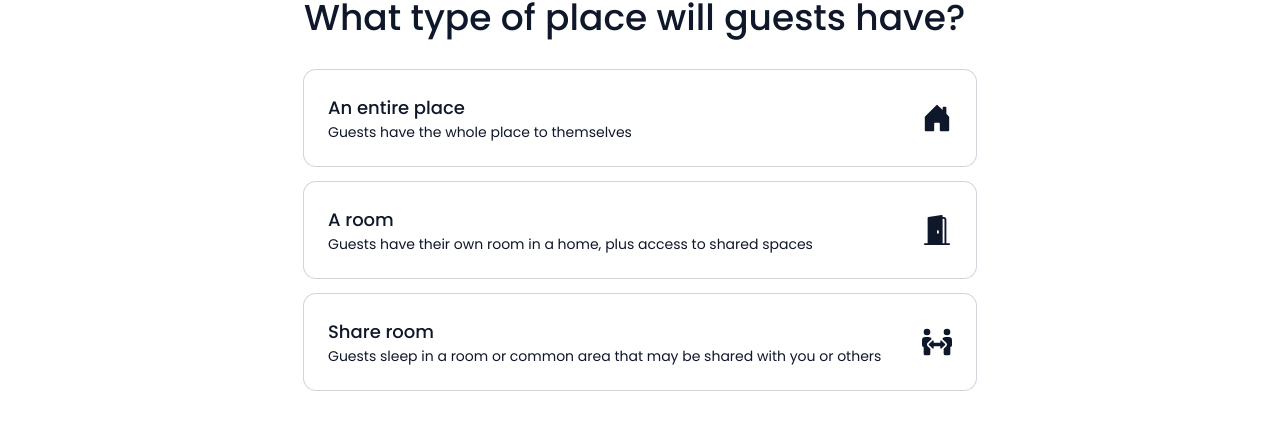
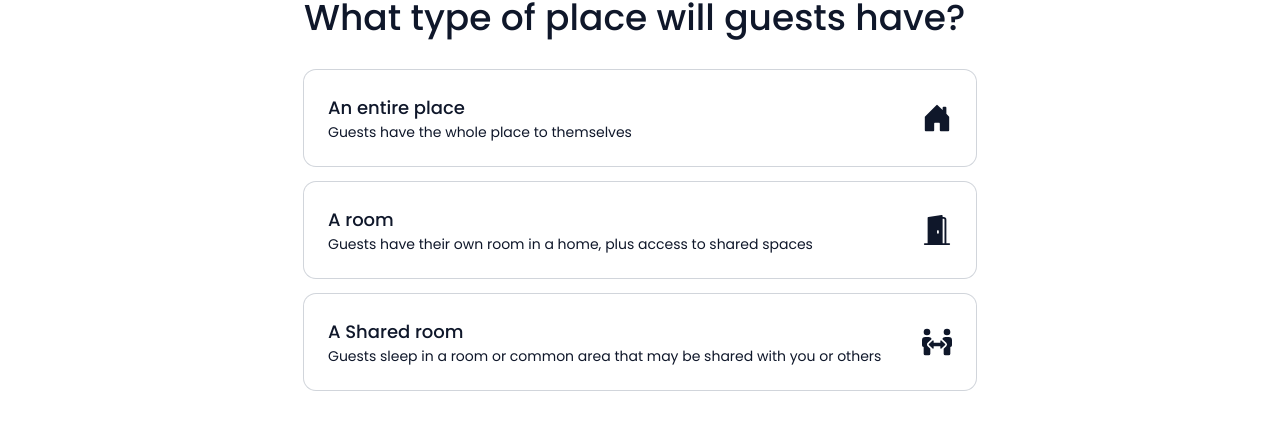
Before and after one commit to madbull12/NXTHOUSE, a Next.js app: page /become-a-host/1/privacy-type in a window 1280 px wide. Shown: the part 182-622 px from the top of the page. Built offline with nearby package versions, Linux system fonts and the light colour scheme; no server answers.

Commit message:
location page and mapbox integration

```diff
--- a/package.json
+++ b/package.json
@@ -31,6 +31,7 @@
     "eslint-config-next": "13.4.3",
     "framer-motion": "^10.12.16",
     "lucide-react": "^0.220.0",
+    "mapbox-gl": "^2.15.0",
     "next": "^13.4.5-canary.2",
     "next-auth": "^4.22.1",
     "postcss": "8.4.23",
@@ -40,6 +41,7 @@
     "react-hook-form": "^7.43.9",
     "react-hot-toast": "^2.4.1",
     "react-icons": "^4.8.0",
+    "react-map-gl": "^7.0.25",
     "swiper": "^9.3.2",
     "tailwind-merge": "^1.12.0",
     "tailwindcss": "3.3.2",
--- /dev/null
+++ b/src/app/become-a-host/[hostId]/(step1)/location/page.tsx
@@ -0,0 +1,68 @@
+"use client";
+import Container from "@/components/Container";
+import React, { useEffect, useState } from "react";
+import { motion } from "framer-motion";
+import ReactMapGL, { ViewState } from "react-map-gl";
+import "mapbox-gl/dist/mapbox-gl.css";
+
+
+const LocationPage = () => {
+  const [viewport, setViewport] = useState<ViewState>({
+    latitude: 3.5951956,
+    longitude: 98.6722227,
+    zoom: 10,
+    bearing: 0,
+    pitch: 0,
+    padding: {
+      top: 0,
+      bottom: 0,
+      left: 0,
+      right: 0,
+    },
+  });
+  useEffect(() => {
+    navigator.geolocation.getCurrentPosition(function (position) {
+      setViewport({
+        ...viewport,
+        latitude: position.coords.latitude,
+        longitude: position.coords.longitude,
+      });
+      console.log(viewport);
+    });
+  }, []);
+  return (
+    <Container>
+      <div className="flex min-h-[90vh]   mx-auto flex-col max-w-2xl  gap-y-4 justify-center ">
+        <motion.h1
+          animate={{
+            y: 0, // bring it back to nrmal
+            opacity: 1,
+            transition: {
+              duration: 0.5,
+              easings: ["easeInOut"],
+            },
+          }}
+          initial={{
+            y: 50, //move out of the site
+            opacity: 0,
+          }}
+          className="text-4xl font-[500] "
+        >
+          Where's your place located?
+        </motion.h1>
+        <p className="text-gray-500">
+          Your address is only shared with guests after they’ve made a
+          reservation.
+        </p>
+        <ReactMapGL
+          {...viewport}
+          style={{width:"100%",height:"50%"}}
+          mapboxAccessToken={process.env.NEXT_PUBLIC_MAPBOX_API_TOKEN!}
+          mapStyle="https://api.mapbox.com/styles/v1/andrian12/clj2n6gos00fg01pbatm51nky.html?title=view&access_token=pk.eyJ1IjoiYW5kcmlhbjEyIiwiYSI6ImNsNHUzZ3NiNzFyaW0zZHBhdGFwMmRtNzIifQ.7RHThfGZAaGz1Gdkr7HOUg&zoomwheel=true&fresh=true#13.57/3.57523/98.6707"
+        />
+      </div>
+    </Container>
+  );
+};
+
+export default LocationPage;
--- a/src/app/become-a-host/[hostId]/(step1)/privacy-type/page.tsx
+++ b/src/app/become-a-host/[hostId]/(step1)/privacy-type/page.tsx
@@ -2,26 +2,60 @@
 import Container from "@/components/Container";
 import React from "react";
 import { motion } from "framer-motion";
-import { BsFillHouseDoorFill,BsDoorOpenFill } from 'react-icons/bs';
-import { FaPeopleArrows } from 'react-icons/fa'
+import { BsFillHouseDoorFill, BsDoorOpenFill } from "react-icons/bs";
+import { FaPeopleArrows } from "react-icons/fa";
+import { useHousingStore } from "@/lib/zustand";
 
 const PrivacyTypePage = () => {
-    const placeTypes = [{
-        title:"An entire place",
-        description:"Guests have the whole place to themselves",
-        icon:<BsFillHouseDoorFill />
-    },{
-        title:"A room",
-        description:"Guests have their own room in a home, plus access to shared spaces",
-        icon:<BsDoorOpenFill />
-    },{
-        title:"Share room",
-        description:"Guests sleep in a room or common area that may be shared with you or others",
-        icon:<FaPeopleArrows />
-    }]
+  const placeTypes = [
+    {
+      title: "An entire place",
+      description: "Guests have the whole place to themselves",
+      icon: <BsFillHouseDoorFill />,
+    },
+    {
+      title: "A room",
+      description:
+        "Guests have their own room in a home, plus access to shared spaces",
+      icon: <BsDoorOpenFill />,
+    },
+    {
+      title: "A Shared room",
+      description:
+        "Guests sleep in a room or common area that may be shared with you or others",
+      icon: <FaPeopleArrows />,
+    },
+  ];
+
+  const container = {
+    hidden: {
+      y: -50,
+      opacity: 0, //move out of the site
+    },
+    show: {
+      opacity: 1,
+      y: 0, // bring it back to nrmal
+      transition: { staggerChildren: 0.3,delay:0.4 },
+    },
+  };
+  const listVariant = {
+    hidden: {
+      y: 50, //move out of the site
+      opacity: 0,
+    },
+    show: {
+      y: 0, // bring it back to nrmal
+      opacity: 1,
+      transition: {
+        duration: 0.4,
+      },
+    },
+  };
+  const { setPrivacyType, housing } = useHousingStore();
+  console.log(housing);
+
   return (
     <Container>
-
       <div className="flex min-h-[90vh]  gap-x-4 mx-auto py-16 flex-col max-w-2xl  justify-center ">
         <motion.h1
           animate={{
@@ -40,20 +74,33 @@ const PrivacyTypePage = () => {
         >
           What type of place will guests have?
         </motion.h1>
-        <div className="mt-8 space-y-4 ">
-          {placeTypes.map((type,i)=>(
-            <div key={i} className="p-6 flex transition-all ease-in-out duration-75 ring-1 ring-gray-300 items-center hover:ring-black cursor-pointer hover:ring-2  justify-between rounded-xl">
+        <motion.div
+          className="mt-8 space-y-4 "
+          variants={container}
+          initial="hidden"
+          animate="show"
+        >
+          {placeTypes.map((type, i) => {
+            return (
+              <motion.div
+                onClick={() => setPrivacyType(type.title)}
+                key={i}
+                variants={listVariant}
+                className={` ${
+                  type.title === housing.privacyType
+                    ? "ring-2 ring-black "
+                    : "ring-1 ring-gray-300"
+                } p-6 flex transition-all ease-in-out duration-75  items-center hover:ring-black cursor-pointer hover:ring-2  justify-between rounded-xl`}
+              >
                 <div>
-                    <h1 className="font-[500] text-lg">{type.title}</h1>
-                    <p className="text-sm">{type.description}</p>
+                  <h1 className="font-[500] text-lg">{type.title}</h1>
+                  <p className="text-sm">{type.description}</p>
                 </div>
-                <span className="text-3xl">
-                {type.icon}
-
-                </span>
-            </div>
-          ))}
-        </div>
+                <span className="text-3xl">{type.icon}</span>
+              </motion.div>
+            );
+          })}
+        </motion.div>
       </div>
     </Container>
   );
--- a/src/app/become-a-host/[hostId]/(step1)/structure/loading.tsx
+++ b/src/app/become-a-host/[hostId]/(step1)/structure/loading.tsx
@@ -3,6 +3,7 @@ import React from 'react'
 
 const LoadingPage = () => {
   return (
+
     <Loader />
   )
 }
--- a/src/components/HostFooter.tsx
+++ b/src/components/HostFooter.tsx
@@ -20,12 +20,14 @@ const HostFooter: React.FC<Props> = ({ session }) => {
   const listNextPaths: Record<string, string> = {
     "overview": "about-your-place",
     "about-your-place": "structure",
-    "structure":"privacy-type"
+    "structure":"privacy-type",
+    "privacy-type":"location"
   };
   const listBackPaths: Record<string, string> = {
     "about-your-place": "overview",
     "structure":"about-your-place",
-    "privacy-type":"structure"
+    "privacy-type":"structure",
+    "location":"privacy-type"
   };
 
   const nextLink = `/become-a-host/${session?.id}/${
--- a/src/components/Loader.tsx
+++ b/src/components/Loader.tsx
@@ -3,7 +3,7 @@ import { BiLoader } from "react-icons/bi";
 
 const Loader = () => {
   return (
-    <div className="flex min-h-[90vh]  gap-x-4 w-full py-16 flex-col  justify-center ">
+    <div className="flex min-h-screen   w-full items-center    justify-center ">
       <BiLoader className="text-4xl animate-spin" />
     </div>
   );
--- a/src/lib/zustand.ts
+++ b/src/lib/zustand.ts
@@ -2,20 +2,28 @@ import { create } from "zustand";
 
 interface HousingState {
   structure: string;
+  privacyType:string;
 }
 
 interface HousingStoreState {
   housing: HousingState;
   setStructure:(value:string)=>void;
+  setPrivacyType:(value:string)=>void;
 }
 
 export const useHousingStore = create<HousingStoreState>((set) => ({
   housing: {
     structure: "",
+    privacyType:""
   },
   setStructure: (value: string) => {
     set((state) => ({
       housing: { ...state.housing, structure: value },
     }));
   },
+  setPrivacyType: (value: string) => {
+    set((state) => ({
+        housing:{...state.housing,privacyType:value}
+    }));
+  },
 }));
```
Also changed, not shown: 1 other file (tests, documents, lock files or other folders).
